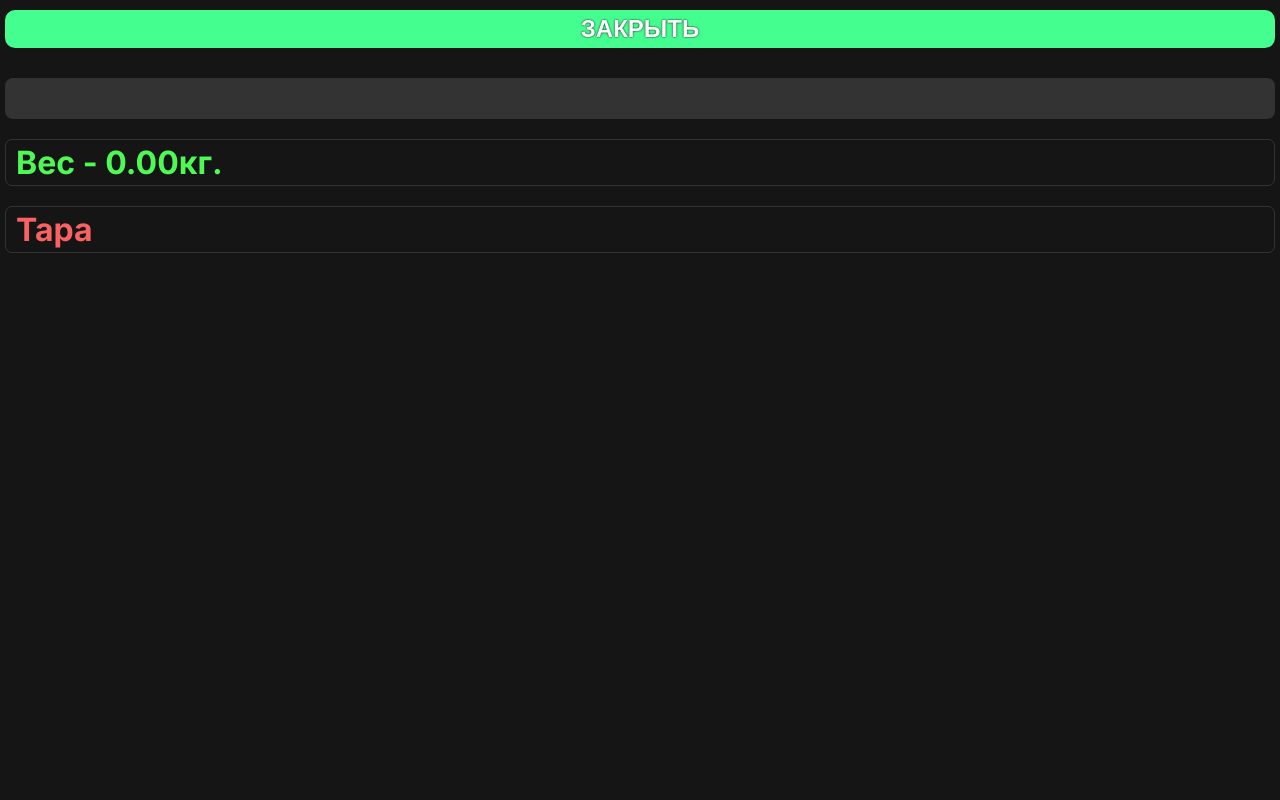
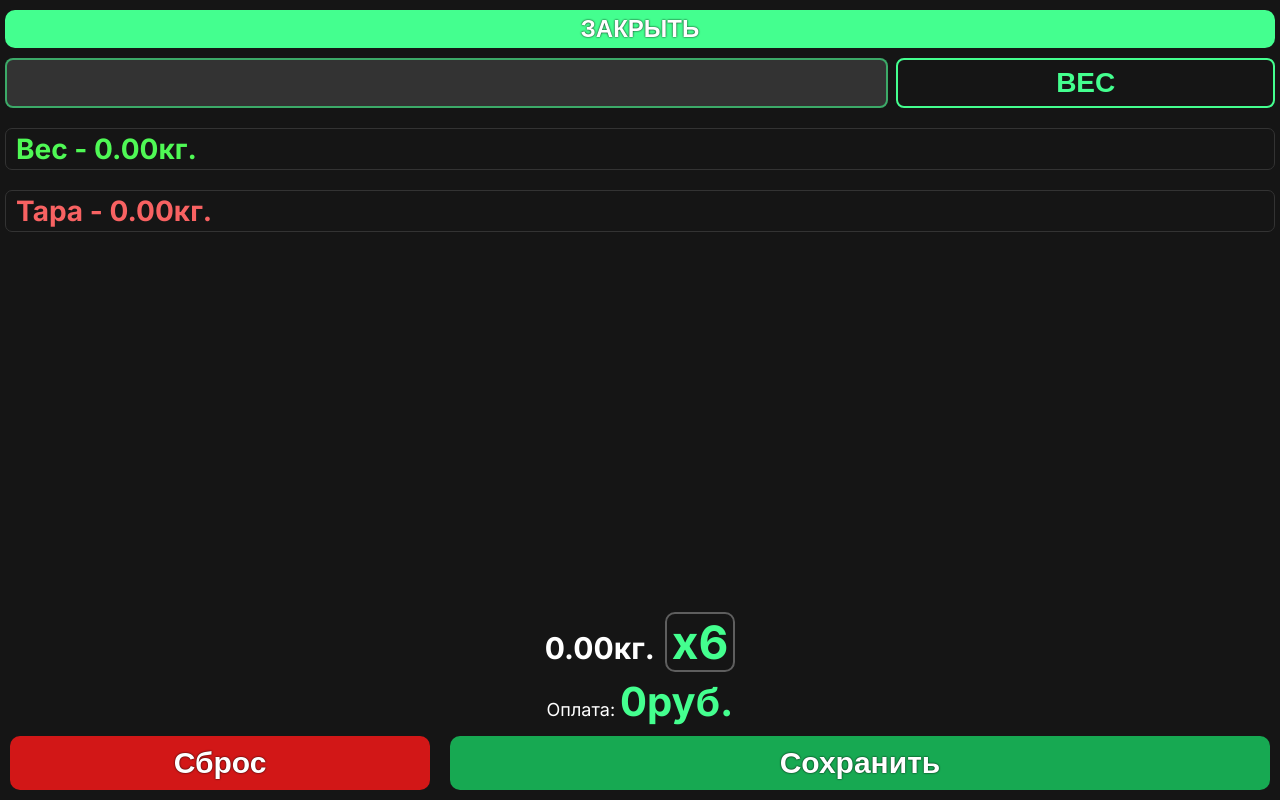
Before and after one commit to Alex99like/kassa, a Next.js app: page / in a window 1280 px wide. Both pictures are taken after a click on the button "Добавить Запись". Built offline with nearby package versions, Linux system fonts and the light colour scheme.

Commit message:
feat: add test note feat

```diff
--- a/components/modals/Note.module.scss
+++ b/components/modals/Note.module.scss
@@ -1,12 +1,139 @@
 .wrapper {
   position: fixed;
+  display: flex;
+  flex-direction: column;
   top: 0;
   left: 0;
+  height: 100vh;
   width: 100%;
   overflow: hidden;
   background-color: #151515;
   z-index: 10;
+  overflow: scroll;
+
 }
+
+.result {
+  display: flex;
+  flex-direction: column;
+  align-items: center;
+  gap: 5px;
+  font-size: 30px;
+  border-radius: 10px;
+  //border: 2px solid #47484798;
+  margin: 0px 10px;
+  justify-content: center;
+  margin-top: auto;
+
+  div {
+    display: flex;
+    align-items: baseline;
+    gap: 10px;
+    strong {
+      font-size: 46px; color: #44ff8f;
+      border: 2px solid #5e5e5e;
+      padding: 0 5px;
+      border-radius: 10px;
+    }
+  }
+
+  span {
+    display: flex;
+    gap: 5px;
+    align-items: baseline;
+    font-size: 18px;
+    b { font-size: 40px; color: #44ff8f; }
+  }
+}
+
+.btns {
+  display: flex;
+  .save {
+    flex: 2;
+    margin: 10px;
+    background-color: #17a952;
+    color: #ffffff;
+    font-weight: 700;
+    border-radius: 10px;
+    padding: 10px;
+    border: none;
+    font-size: 30px;
+    text-shadow: 0 0 2px #010101;
+  }
+
+  .reset {
+    flex: 1;
+    margin: 10px;
+    margin: 10px;
+    background-color: #d21717;
+    color: #ffffff;
+    font-weight: 700;
+    border-radius: 10px;
+    padding: 10px;
+    border: none;
+    font-size: 30px;
+    text-shadow: 0 0 2px #010101;
+  }
+}
+
+
+
+.input {
+  display: flex;
+  align-items: center;
+  position: relative;
+  gap: 8px;
+  height: 50px;
+  width: 100%;
+
+  input {
+    height: 100%;
+    font-size: 30px;
+    width: 70%;
+    padding: 5px;
+    border-radius: 8px;
+    border: none;
+    background-color: #333333;
+    color: #ffffff;
+    border: 2px solid #44ff8f4f;
+    outline: none;
+
+    &.weight {
+      border: 2px solid #44ff8f95;
+    }
+
+    &.container {
+      border: 2px solid #f862629d;
+    }
+  }
+
+  button {
+    display: flex;
+    justify-content: center;
+    align-items: center;
+    width: 30%;
+    height: 100%;
+    background-color: transparent;
+    border: 2px solid #333333;
+    border-radius: 8px;
+    font-size: 28px;
+    font-weight: 700;
+
+    &.weight {
+      border: 2px solid #44ff8f;
+      color: #44ff8f;
+    }
+
+    &.container {
+      padding-top: 20px;
+      border: 2px solid #f86262;
+      color: #f86262;
+    }
+  }
+}
+
+
+
 
 .container {
   display: flex;
@@ -25,16 +152,6 @@
     font-weight: 700;
   }
 
-  input {
-    margin-top: 20px;
-    font-size: 26px;
-    padding: 5px;
-    border-radius: 8px;
-    border: none;
-    background-color: #333333;
-    color: #ffffff;
-  }
-
   .weights {
     margin-top: 20px;
     display: flex;
@@ -47,7 +164,7 @@
     }
 
     h3 {
-      font-size: 32px;
+      font-size: 28px;
 
       border: 1px solid #333333;
       padding: 3px 10px;
@@ -64,6 +181,8 @@
     }
   }
 
+
+
   .containers {
     margin-top: 20px;
     display: flex;
@@ -76,7 +195,7 @@
     }
 
     h3 {
-      font-size: 32px;
+      font-size: 28px;
 
       border: 1px solid #333333;
       padding: 3px 10px;
--- a/components/modals/Note.tsx
+++ b/components/modals/Note.tsx
@@ -14,12 +14,21 @@ export const Note = () => {
 
   const [weights, setWeight] = useState<number[]>([])
   const [containers, setContainers] = useState<number[]>([])
+
+  const countSum = () => (weights.reduce((acc, el) => acc + el, 0) - containers.reduce((acc, el) => acc + el, 0)).toFixed(2)
+
+  const [choice, setChoice] = useState<'weight' | 'container'>('weight')
   const [value, setValue] = useState('')
 
-  const handleWeight = (e: KeyboardEvent<HTMLInputElement>) => {
+  const handleData = (e: KeyboardEvent<HTMLInputElement>) => {
     if (e.key === 'Enter') {
+      if (choice === 'weight') {
         setWeight(prev => [...prev, +value])
         setValue('')
+      } else {
+        setContainers(prev => [...prev, +value])
+        setValue('')
+      }
     }
   }
 
@@ -36,12 +45,18 @@ export const Note = () => {
     >
       <div className={styles.container}>
         <button onClick={() => handleModal(false)} className={styles.close}>ЗАКРЫТЬ</button>
+        <div className={styles.input}>
           <input
+            className={styles[choice]}
             type="number"
             value={value}
             onChange={(e) => setValue(e.target.value)}
-          onKeyDown={handleWeight}
+            onKeyDown={handleData}
           />
+          <button className={styles[choice]} onClick={() => setChoice(prev => prev === 'weight' ? 'container' : 'weight')}>
+            {choice === 'weight' ? 'ВЕС' : 'ТАРА'}
+          </button>
+        </div>
         <div className={styles.weights}>
           <h3>Вес - {weights.reduce((acc, el) => acc + el, 0).toFixed(2)}кг.</h3>
           {weights.map((el) => (
@@ -55,14 +70,33 @@ export const Note = () => {
           ))}
         </div>
         <div className={styles.containers}>
-          <h3>Тара</h3>
+          <h3>Тара - {containers.reduce((acc, el) => acc + el, 0).toFixed(2)}кг.</h3>
           {containers.map((el) => (
-            <span key={Math.random()}>
-              {el}
+           <span className={styles.item} key={Math.random()}>
+             <span>{el} кг.</span>
+             <div className={styles.buttons}>
+               <FiEdit className={styles.edit} />
+               <MdDelete className={styles.delete} />
+             </div>
            </span>
           ))}
         </div>
       </div>
+      <div className={styles.result}>
+        <div>
+          <b>
+            {countSum() + 'кг.'}
+          </b>
+          <strong>x6</strong>
+        </div>
+
+        <span>Оплата:  <b>{+countSum() * 6}руб.</b></span>
+      </div>
+      <div className={styles.btns}>
+        <button className={styles.reset}>Сброс</button>
+        <button className={styles.save}>Сохранить</button>
+      </div>
+
     </motion.div>
     )}
     </AnimatePresence>
```
Lines whose indentation alone changed are shown as unchanged.
